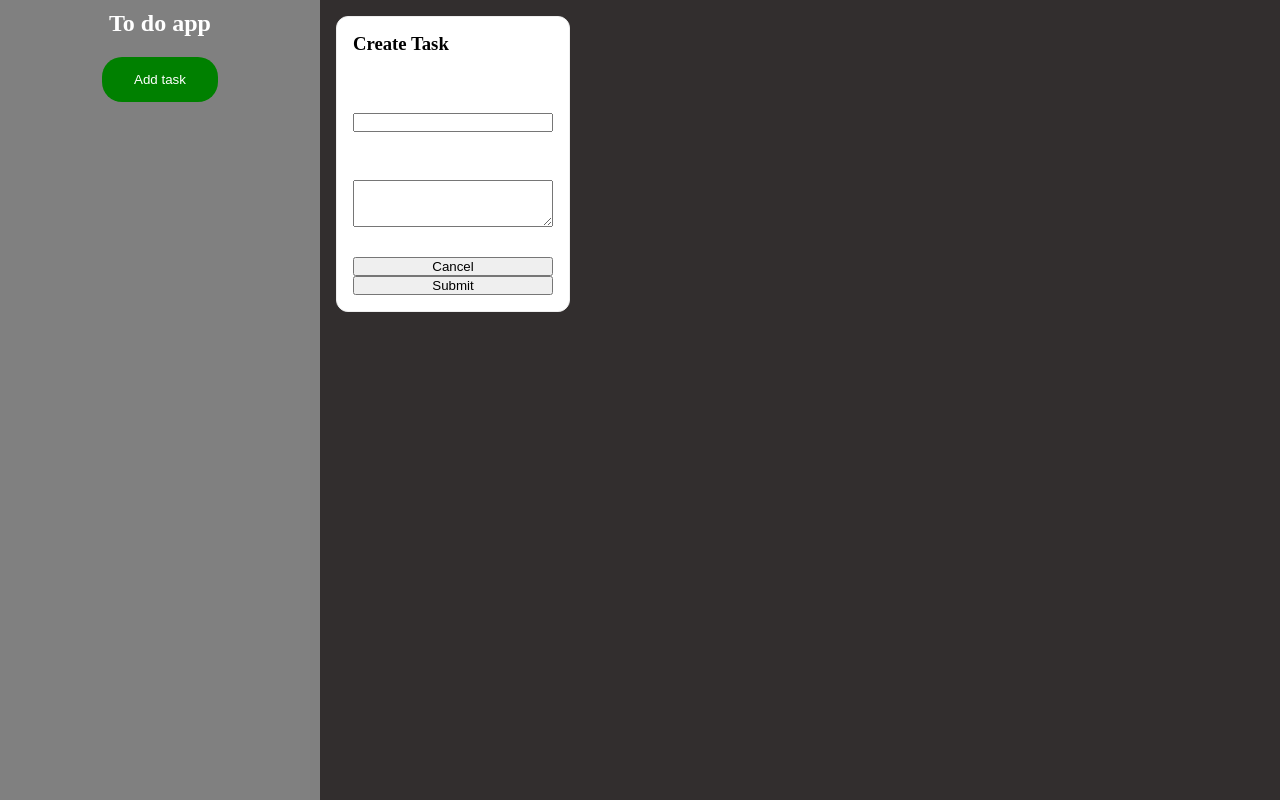
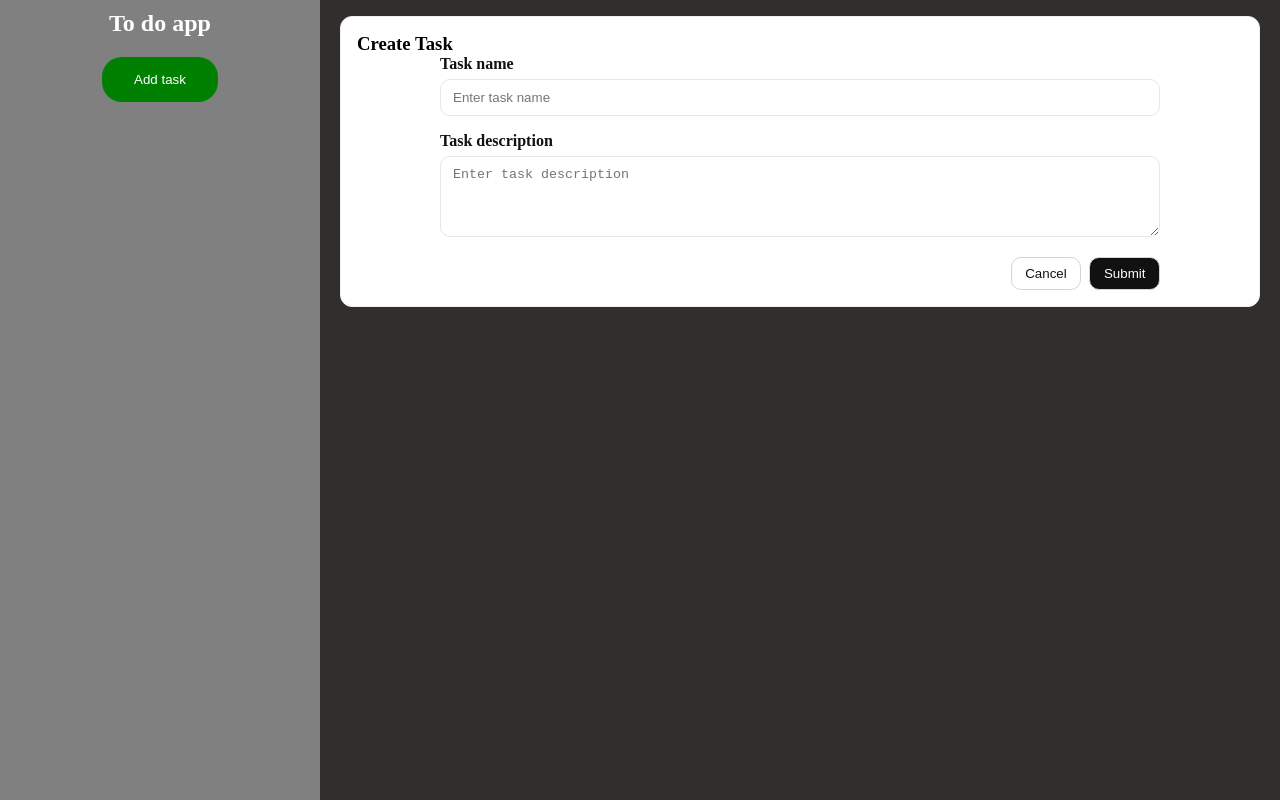
Before and after one commit to Gitros/ToDoApp2, a React (Vite) app in the folder to-do-app/: page / in a window 1280 px wide. Both pictures are taken after a click on the button "+ New Task". Built offline with nearby package versions, Linux system fonts and the light colour scheme.

Commit message:
styles update

```diff
--- a/to-do-app/src/components/Main.module.css
+++ b/to-do-app/src/components/Main.module.css
@@ -1,17 +1,20 @@
 .main {
+  flex: 1;
+  min-height: 100vh;
   display: flex;
   flex-direction: column;
   gap: 1rem;
-  padding: 1rem;
+  padding: 1rem 1.25rem;
 }
 .header {
   display: flex;
   justify-content: space-between;
   align-items: center;
+  gap: 1rem;
 }
 .title {
   font-size: 1.5rem;
-  margin: 0;
+  margin-right: 10px;
   color: white;
 }
 .add-btn {
@@ -34,3 +37,10 @@
   display: grid;
   gap: 0.75rem;
 }
+.empty-card {
+  background-color: #fff;
+  border: 1px solid #eee;
+  border-radius: 12px;
+  padding: 1rem;
+  display: inline-block;
+}
--- a/to-do-app/src/components/Main.tsx
+++ b/to-do-app/src/components/Main.tsx
@@ -34,9 +34,9 @@ const Main = ({
           <TaskCreate closeForm={closeForm} onAddTask={onAddTask} />
         </section>
       ) : (
-        <section className={styles.panel}>
+        <section>
           {tasks.length === 0 ? (
-            <div className={styles.empty}>
+            <div className={`${styles.empty} ${styles["empty-card"]}`}>
               <p>No tasks yet.</p>
               <button className={styles["add-btn"]} onClick={openForm}>
                 Create your first task
--- a/to-do-app/src/components/TaskCreate.module.css
+++ b/to-do-app/src/components/TaskCreate.module.css
@@ -1,25 +1,69 @@
 .form {
-  display: flex;
-  flex-direction: column;
-  align-items: center;
-  gap: 20px;
-  margin-top: 30px;
-  color: black;
+  display: grid;
+  gap: 1rem;
+  max-width: 720px;
+  margin: 0 auto;
+  color: #111;
 }
 
-.form p {
-  display: flex;
-  flex-direction: column;
-  width: 200px;
-  margin-top: 10px;
-  color: white;
+.field {
+  display: grid;
+  gap: 0.4rem;
+}
+
+.label {
+  font-weight: 600;
+  color: #111;
+}
+
+.input,
+.textarea {
+  width: 100%;
+  padding: 0.6rem 0.75rem;
+  border: 1px solid #e5e7eb;
+  border-radius: 10px;
+  background: #fff;
+  color: #111;
+}
+
+.input:focus,
+.textarea:focus {
+  outline: none;
+  border-color: #9ca3af;
+  box-shadow: 0 0 0 4px rgba(156, 163, 175, 0.2);
 }
 
 .actions {
   display: flex;
-  flex-direction: row;
+  justify-content: flex-end;
+  gap: 0.5rem;
+  margin-top: 0.25rem;
 }
 
-.actions button {
-  color: black;
+.btn {
+  border: 1px solid #d1d5db;
+  background: #111;
+  color: #fff;
+  padding: 0.5rem 0.85rem;
+  border-radius: 10px;
+  cursor: pointer;
+  transition:
+    transform 120ms ease,
+    box-shadow 120ms ease,
+    background 120ms ease;
 }
+
+.btn:hover {
+  transform: translateY(-1px);
+  box-shadow: 0 4px 12px rgba(0, 0, 0, 0.15);
+  background: #222;
+}
+
+.btnSecondary {
+  background: #fff;
+  color: #111;
+}
+
+.btnSecondary:hover {
+  background: #f3f4f6;
+}
--- a/to-do-app/src/components/TaskCreate.tsx
+++ b/to-do-app/src/components/TaskCreate.tsx
@@ -31,19 +31,43 @@ const TaskCreate = ({ closeForm, onAddTask }: TaskCreateProps) => {
 
   return (
     <form className={styles.form} onSubmit={submitHandler}>
-      <p>
-        <label htmlFor="Name">Task name</label>
-        <input type="text" id="name" required onChange={nameChangeHandler} />
-      </p>
-      <p>
-        <label htmlFor="body">Task description</label>
-        <textarea id="body" required rows={3} onChange={bodyChangeHandler} />
-      </p>
+      <div className={styles.field}>
+        <label htmlFor="Name" className={styles.label}>
+          Task name
+        </label>
+        <input
+          type="text"
+          id="name"
+          className={styles.input}
+          value={enteredName}
+          placeholder="Enter task name"
+          required
+          onChange={nameChangeHandler}
+        />
+      </div>
+      <div className={styles.field}>
+        <label htmlFor="body" className={styles.label}>
+          Task description
+        </label>
+        <textarea
+          id="body"
+          className={styles.textarea}
+          value={enteredBody}
+          placeholder="Enter task description"
+          required
+          rows={4}
+          onChange={bodyChangeHandler}
+        />
+      </div>
       <p className={styles.actions}>
-        <button type="button" onClick={closeForm}>
+        <button
+          type="button"
+          className={`${styles.btn} ${styles.btnSecondary}`}
+          onClick={closeForm}
+        >
           Cancel
         </button>
-        <button>Submit</button>
+        <button className={styles.btn}>Submit</button>
       </p>
     </form>
   );
--- a/to-do-app/src/components/TaskItem.module.css
+++ b/to-do-app/src/components/TaskItem.module.css
@@ -1,20 +1,90 @@
 .item {
-  border: 1px solid #eee;
-  border-radius: 12px;
-  padding: 0.75rem 1rem;
-  background: #fafafa;
+  background: #ffffff;
+  border: 1px solid rgba(0, 0, 0, 0.06);
+  border-radius: 14px;
+  padding: 0.9rem 1rem;
+  box-shadow: 0 6px 20px rgba(0, 0, 0, 0.08);
+  transition:
+    box-shadow 160ms ease,
+    transform 160ms ease;
 }
-.row {
+
+.item:hover {
+  box-shadow: 0 10px 24px rgba(0, 0, 0, 0.14);
+  transform: translateY(-2px);
+}
+
+.headerRow {
   display: flex;
+  align-items: center;
   justify-content: space-between;
-  align-items: center;
+  gap: 0.75rem;
 }
+
 .name {
   margin: 0;
-  font-size: 1rem;
+  font-size: 1.02rem;
+  font-weight: 700;
+  color: #1b1b1b;
+  letter-spacing: 0.2px;
+  overflow: hidden;
+  text-overflow: ellipsis;
+  white-space: nowrap;
+  max-width: 75%;
 }
+
+.badge {
+  font-size: 0.72rem;
+  font-weight: 600;
+  color: #185adb;
+  background: rgba(24, 90, 219, 0.1);
+  border: 1px solid rgba(24, 90, 219, 0.2);
+  padding: 0.2rem 0.45rem;
+  border-radius: 999px;
+}
+
 .body {
-  margin: 0.25rem 0 0;
-  color: #444;
-  white-space: pre-wrap;
+  margin: 0.5rem 0 0.75rem;
+  color: #3b3b3b;
+  line-height: 1.35;
+  display: -webkit-box;
+  -webkit-line-clamp: 3;
+  -webkit-box-orient: vertical;
+  overflow: hidden;
 }
+
+.footerRow {
+  display: flex;
+  align-items: center;
+  justify-content: space-between;
+  gap: 0.75rem;
+}
+
+.meta {
+  color: #6b7280;
+  font-size: 0.8rem;
+}
+
+.actions {
+  display: flex;
+  align-items: center;
+  gap: 0.25rem;
+}
+
+.iconBtn {
+  border: 1px solid rgba(0, 0, 0, 0.08);
+  background: #fff;
+  border-radius: 10px;
+  padding: 0.25rem 0.45rem;
+  cursor: pointer;
+  transition:
+    background 120ms ease,
+    transform 120ms ease,
+    box-shadow 120ms ease;
+}
+
+.iconBtn:hover {
+  background: #f3f4f6;
+  transform: translateY(-1px);
+  box-shadow: 0 2px 8px rgba(0, 0, 0, 0.08);
+}
--- a/to-do-app/src/components/TaskItem.tsx
+++ b/to-do-app/src/components/TaskItem.tsx
@@ -8,10 +8,29 @@ interface TaskItemProps {
 const TaskItem = ({ task }: TaskItemProps) => {
   return (
     <li className={styles.item}>
-      <div className={styles.row}>
-        <h4 className={styles.name}>{task.name}</h4>
+      <div className={styles.headerRow}>
+        <h4 className={styles.name} title={task.name}>
+          {task.name}
+        </h4>
+        <span className={styles.badge}>New</span>
       </div>
-      <p className={styles.body}>{task.body}</p>
+
+      <p className={styles.body} title={task.body}>
+        {task.body}
+      </p>
+
+      <div className={styles.footerRow}>
+        <span className={styles.meta}>Just now</span>
+        <div className={styles.actions}>
+          {/* simple inline icons; wire up later if you want */}
+          <button className={styles.iconBtn} aria-label="Edit" title="Edit">
+            ✎
+          </button>
+          <button className={styles.iconBtn} aria-label="Delete" title="Delete">
+            🗑
+          </button>
+        </div>
+      </div>
     </li>
   );
 };
--- a/to-do-app/src/components/TaskList.module.css
+++ b/to-do-app/src/components/TaskList.module.css
@@ -1,7 +1,28 @@
+:root {
+  --gap: 1rem;
+}
+
 .list {
   list-style: none;
   margin: 0;
   padding: 0;
   display: grid;
-  gap: 0.75rem;
+  gap: var(--gap);
+  grid-template-columns: repeat(4, minmax(260px, 1fr));
 }
+
+@media (max-width: 1200px) {
+  .list {
+    grid-template-columns: repeat(3, minmax(240px, 1fr));
+  }
+}
+@media (max-width: 900px) {
+  .list {
+    grid-template-columns: repeat(2, minmax(240px, 1fr));
+  }
+}
+@media (max-width: 560px) {
+  .list {
+    grid-template-columns: 1fr;
+  }
+}
```
